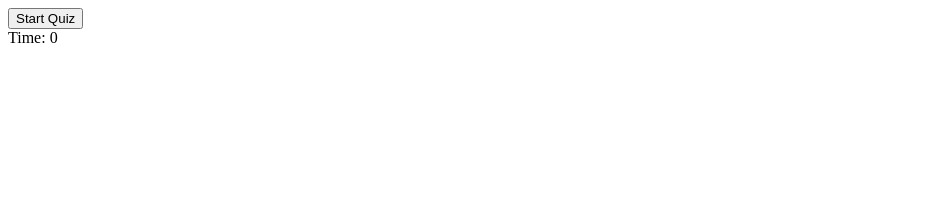
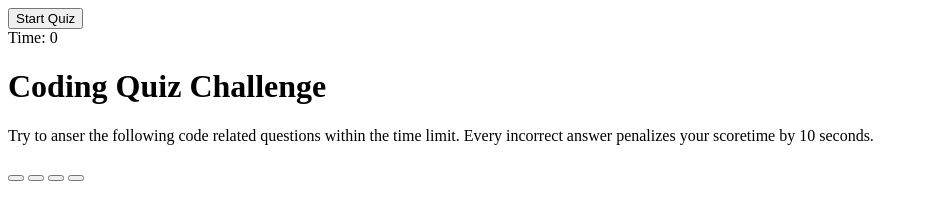
Before and after one commit to nikolaslenning/code-quiz, a plain HTML site: page index.html in a window 1280 px wide. Shown: the whole page, without its empty margins (0-925 px from the left). Drawn offline with Linux system fonts and the light colour scheme.

Commit message:
added function to display header/prompt on load

```diff
--- a/index.html
+++ b/index.html
@@ -9,12 +9,21 @@
 </head>
 <body>
 <!-- create boxes to put things in-->
-    <div id = 'quizBox'></div>
-    <button id='startButton'>Start Quiz</button>
-    <div id= 'finalScore'></div>
-    <div id= 'time'></div>
+    <div id = 'container'>
+        <button id='startButton'>Start Quiz</button>
+        <div id= 'time'></div>
+        <div id= 'finalScore'></div>
+        <h1 id= 'headerElem'></h1>
+        <p id= 'promptElem'></p>
+        <h3 id= 'questionElem'></h3>
+        <div id = 'answerButtons'>
+            <button id= btn1></button>
+            <button id= btn2></button>
+            <button id= btn3></button>
+            <button id= btn4></button>
+        </div>
 
-
+    </div>
 
 
 
--- a/index.js
+++ b/index.js
@@ -1,28 +1,42 @@
-const timeEl = document.getElementById("time");
-let secondsLeft = 0;
+//convert html ID to JS variable
 var startButton = document.getElementById('startButton');
+var timeEl = document.getElementById("time");
+var headerElem = document.getElementById('headerElem')
+var finalScore = document.getElementById('finalScore')
+var questionElem = document.getElementById('questionElem')
+
+var secondsLeft = 0;
+
+
+//Displays current time left in quiz
 timeEl.textContent = "Time: " + secondsLeft;
+
+// on load display header and prompt messages ---source--- https://www.w3schools.com/jsref/event_onload.asp
+document.getElementById('headerElem').addEventListener('load', displayGreeting());
+
+function displayGreeting() {
+    document.getElementById('headerElem').innerHTML = "Coding Quiz Challenge";
+    document.getElementById('promptElem').innerHTML = 'Try to anser the following code related questions within the time limit. Every incorrect answer penalizes your scoretime by 10 seconds.'
+}
 
 // Event listener that runs callback function setTime to start timer
 startButton.addEventListener('click', function setTime() {
-    // callback(startButton);
     var secondsLeft = 76
     var timerInterval = setInterval(function() {
     secondsLeft--;
     timeEl.textContent ="Time: " +  secondsLeft;
     startButton.setAttribute('disabled', true);
     // ^^^^^ solution to preventing double click running fuction setTime twice ----> https://stackoverflow.com/questions/20281546/how-to-prevent-calling-of-en-event-handler-twice-on-fast-clicks
-
     if(secondsLeft === 0) {
       clearInterval(timerInterval);
       sendMessage();
     }
+  }, 1000);
 
-  }, 1000);
 });
 
 function sendMessage() {
   console.log('Time is up!');
 }
 
-setTime();
+// setTime();
```
